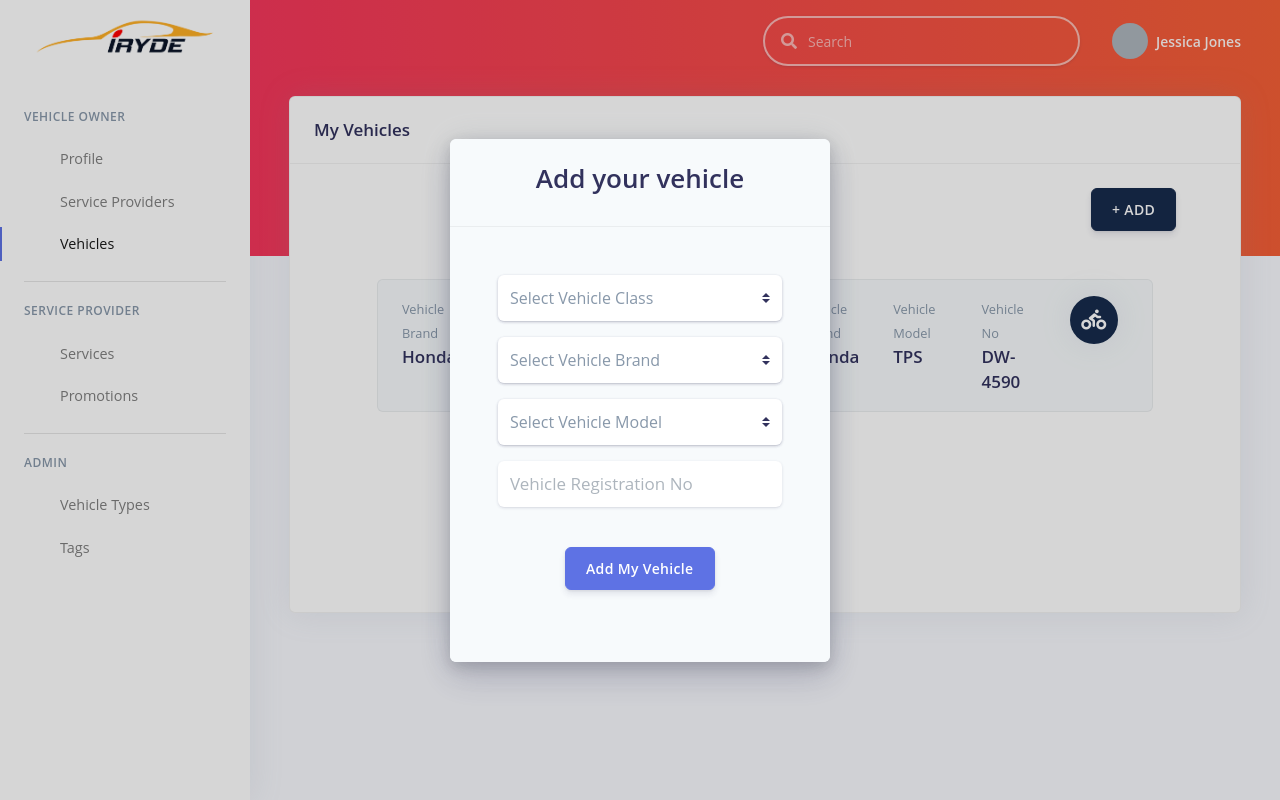
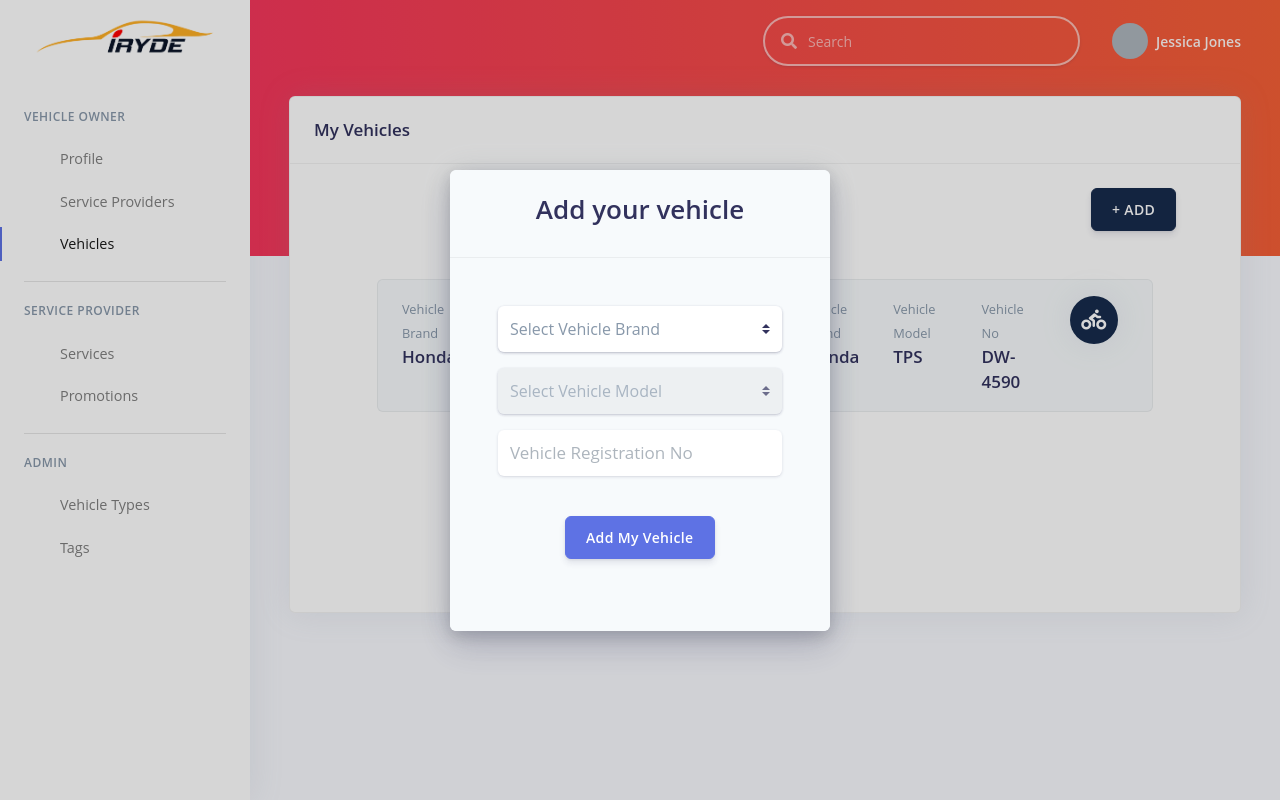
Before and after one commit to randularsw/iRYDE, a React (Create React App) app in the folder web/: page /vehicles in a window 1280 px wide. Both pictures are taken after a click on the button "+ ADD". Built offline with nearby package versions, Linux system fonts and the light colour scheme.

Commit message:
Vehicle add form ui finished

```diff
--- a/web/src/components/vehicles/vehicleAdd.jsx
+++ b/web/src/components/vehicles/vehicleAdd.jsx
@@ -1,103 +1,148 @@
-import React, { Component } from 'react';
-import { Form, InputGroup, InputGroupAddon, InputGroupText, Button,FormGroup,Input, CustomInput } from 'reactstrap';
+import React, { Component } from "react";
+import {
+  Form,
+  InputGroup,
+  InputGroupAddon,
+  InputGroupText,
+  Button,
+  FormGroup,
+  Input,
+  CustomInput,
+} from "reactstrap";
+import { useForm } from "react-hook-form";
+import { useState } from "react";
 
+const VehicleAdd = (props) => {
+  const { register, handleSubmit, errors } = useForm();
 
-class VehicleAdd extends Component {
-    state = {  }
-    render() {
+  const onSubmit = (data) => {
+    data.type = type;
+    console.log(data);
+  };
+
+  const [brands, setBrands] = useState([
+    {
+      _id: "dgurhildrdfhshsd87sdr",
+      brandName: "Toyota",
+      models: [
+        { _id: "dguislghsls5h786sh67", modelName: "Vitz", type: "Car" },
+        { _id: "dwuislghsls5h786sh67", modelName: "Prius", type: "Car" },
+        { _id: "dguisllhsls5h786sh67", modelName: "Hiace", type: "Van" },
+        { _id: "dguislghsls5h78ush67", modelName: "Axio", type: "Car" },
+      ],
+    },
+    {
+      _id: "dgurhwldgdfhshsd87sdr",
+      brandName: "Suzuki",
+      models: [
+        { _id: "dguislghsls5h786sk67", modelName: "Alto", type: "Car" },
+        { _id: "dguislghsls5hd86sh67", modelName: "Swift", type: "Car" },
+        { _id: "dguislghkls5h786sh67", modelName: "SX4", type: "Car" },
+        { _id: "dguislghrls5h786sh67", modelName: "Every", type: "Lorry" },
+      ],
+    },
+  ]);
+  const [brand, setBrand] = useState("");
+  const [models, setModels] = useState([]);
+  const [type, setType] = useState("");
+
+  const onChangeBrand = (e) => {
+    brands.forEach((b) => {
+      if (b.brandName === e.target.value) {
+        setModels(b.models);
+      }
+      setBrand(b.brandName);
+    });
+  };
+
+  const onChangeModel = (e) => {
+    models.forEach((m) => {
+      if (m.modelName === e.target.value) {
+        setType(m.type);
+      }
+    });
+  };
+
   return (
-
-          <Form role="form">
+    <Form role="form" onSubmit={handleSubmit(onSubmit)}>
       <FormGroup className="mb-3">
         <InputGroup className="input-group-alternative">
           <CustomInput
+            name="brand"
             type="select"
             className="input-group-alternative"
+            onChange={onChangeBrand}
+            innerRef={register({ required: true })}
           >
-                <option
-                  className="input-group-alternative"
-                  value=""
-                >
-                  Select Vehicle Class
+            <option className="input-group-alternative" value="">
+              Select Vehicle Brand
             </option>
-                <option className="input-group-alternative">
-                  Car
+            {brands.map((b) => (
+              <option key={b.brandName} value={b.brandName}>
+                {b.brandName}
               </option>
-                <option className="input-group-alternative">
-                  Van
-                </option>
-                <option className="input-group-alternative">
-                  Lorry
-                </option>
-                <option className="input-group-alternative">
-                  Bike
-                </option>
+            ))}
           </CustomInput>
         </InputGroup>
+        {errors.brand?.type === "required" && (
+          <div className="text-muted font-italic ml-4">
+            <small className="text-danger">Vehicle Brand Required</small>
+          </div>
+        )}
       </FormGroup>
+
       <FormGroup className="mb-3">
         <InputGroup className="input-group-alternative">
           <CustomInput
+            name="model"
+            // value={this.state.model}
             type="select"
             className="input-group-alternative"
+            onChange={onChangeModel}
+            disabled={brand === "" ? "disabled" : ""}
+            innerRef={register({ required: true })}
           >
-                <option
-                  className="input-group-alternative"
-                  value=""
-                >
-                  Select Vehicle Brand
+            <option className="input-group-alternative" value="">
+              Select Vehicle Model
             </option>
-                <option className="input-group-alternative">
-                  2
+            {models.map((m) => (
+              <option key={m.modelName} value={m.modelName}>
+                {m.modelName}
               </option>
-                <option className="input-group-alternative">
-                  3
-                </option>
+            ))}
           </CustomInput>
         </InputGroup>
-          </FormGroup>
-          <FormGroup className="mb-3">
-            <InputGroup className="input-group-alternative">
-              <CustomInput
-                value=""
-                type="select"
-                className="input-group-alternative"
-              >
-                <option className="input-group-alternative">
-                  Select Vehicle Model
-                </option>
-                <option className="input-group-alternative">
-                  2
-                </option>
-                <option className="input-group-alternative">
-                  3
-                </option>
-              </CustomInput>
-            </InputGroup>
+        {errors.model?.type === "required" && (
+          <div className="text-muted font-italic ml-4">
+            <small className="text-danger">Vehicle Model Required</small>
+          </div>
+        )}
       </FormGroup>
       <FormGroup className="mb-3">
         <Input
+          name="number"
           placeholder="Vehicle Registration No"
           type="text"
           className="input-group-alternative text-muted"
           style={{ fontSize: 17 }}
+          innerRef={register({ required: true, maxLength: 10 })}
         />
-            <InputGroup className="input-group-alternative">
-            </InputGroup>
+        <InputGroup className="input-group-alternative"></InputGroup>
+        {errors.number?.type === "required" && (
+          <div className="text-muted font-italic ml-4">
+            <small className="text-danger">
+              Vehicle Registration No Required
+            </small>
+          </div>
+        )}
       </FormGroup>
       <div className="text-center">
-            <Button
-              className="my-4"
-              color="primary"
-              type="button"
-            >
+        <Button className="my-4" color="primary" type="submit">
           Add My Vehicle
         </Button>
       </div>
     </Form>
-
   );
-    }
-}
+};
 
 export default VehicleAdd;
--- a/web/src/components/vehicles/vehiclesList.jsx
+++ b/web/src/components/vehicles/vehiclesList.jsx
@@ -23,28 +23,7 @@ import VehicleAdd from "./vehicleAdd";
 class VehiclesList extends Component {
   state = {
     defaultModal: false,
-    brands: [
-      {
-        _id: "dgurhildrdfhshsd87sdr",
-        brandName: "Toyota",
-        models: [
-          { _id: "dguislghsls5h786sh67", modelName: "Vitz", type: "Car" },
-          { _id: "dwuislghsls5h786sh67", modelName: "Prius", type: "Car" },
-          { _id: "dguisllhsls5h786sh67", modelName: "Hiace", type: "Van" },
-          { _id: "dguislghsls5h78ush67", modelName: "Axio", type: "Car" },
-        ],
-      },
-      {
-        _id: "dgurhwldgdfhshsd87sdr",
-        brandName: "Suzuki",
-        models: [
-          { _id: "dguislghsls5h786sk67", modelName: "Alto", type: "Car" },
-          { _id: "dguislghsls5hd86sh67", modelName: "Swift", type: "Car" },
-          { _id: "dguislghkls5h786sh67", modelName: "SX4", type: "Car" },
-          { _id: "dguislghrls5h786sh67", modelName: "Every", type: "Lorry" },
-        ],
-      },
-    ],
+
 
   };
   toggleModal = (state) => {
@@ -92,7 +71,7 @@ class VehiclesList extends Component {
                                 </div>
                               </CardHeader>
                               <CardBody className="px-lg-5 py-lg-5">
-                                <VehicleAdd/>
+                                <VehicleAdd />
                               </CardBody>
                             </Card>
                           </div>
```
Lines whose indentation alone changed are shown as unchanged.
